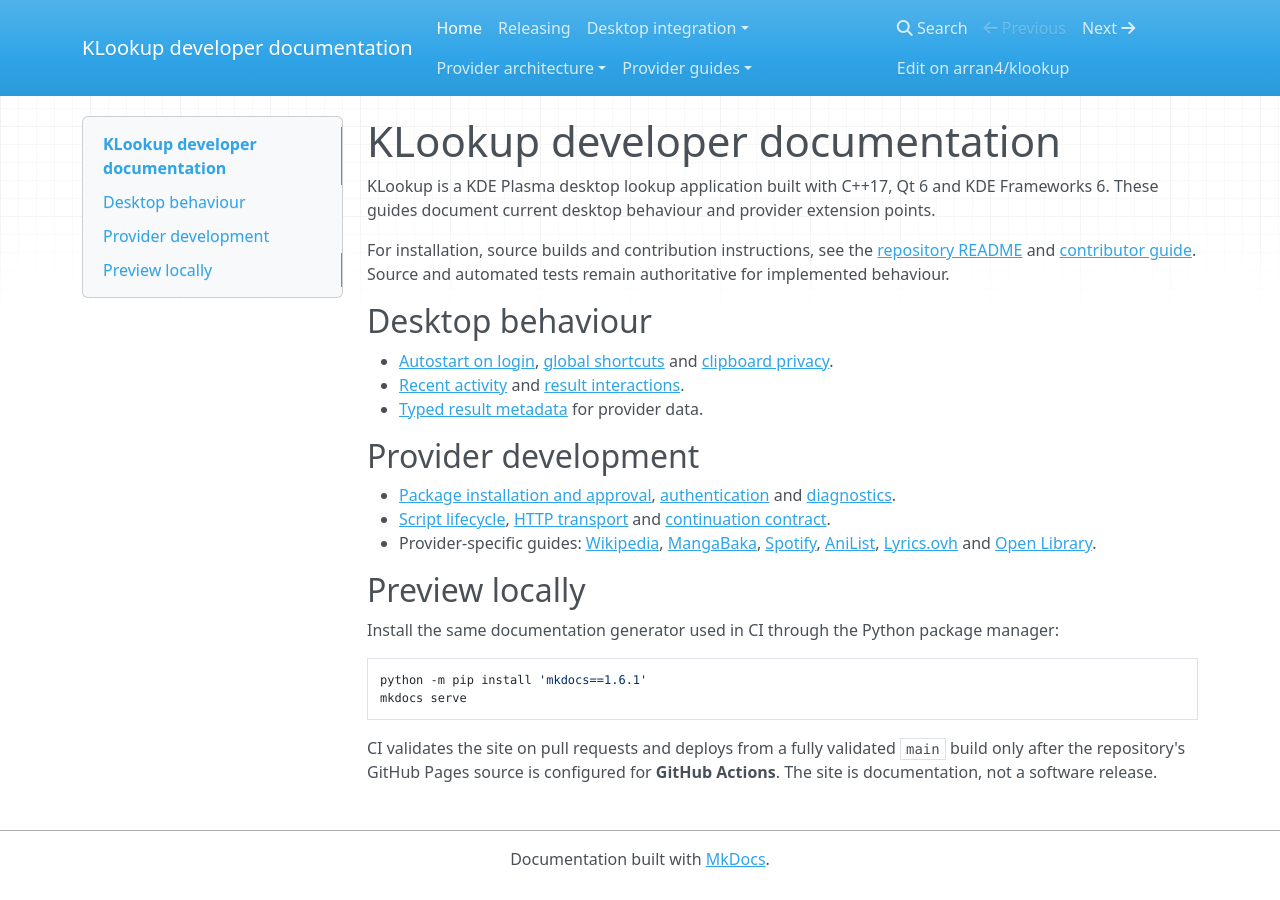
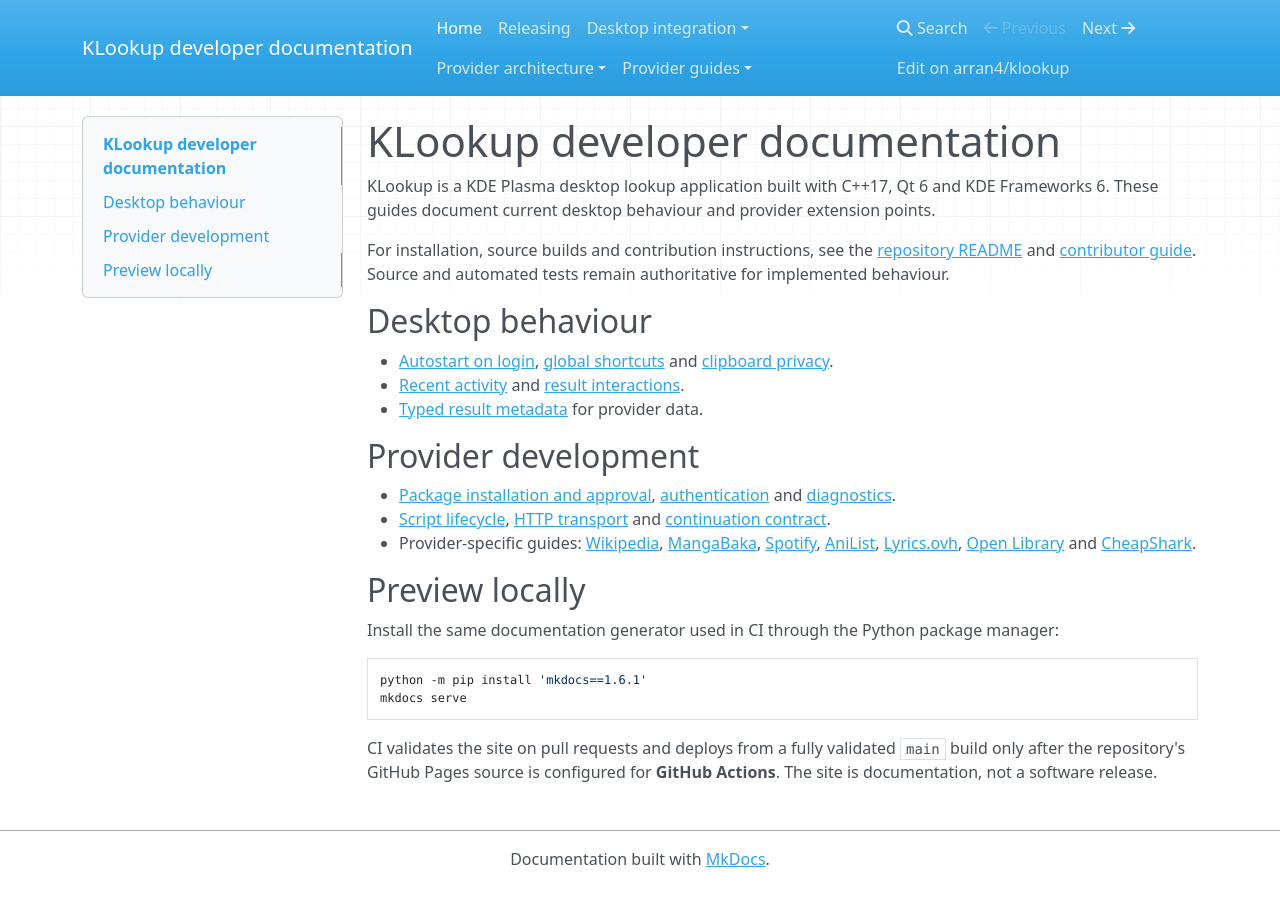
Before and after one commit to arran4/klookup, an MkDocs documentation site: the page built from docs/index.md, in a window 1280 px wide. Built offline with MkDocs 1.6.1, drawn with Linux system fonts in a browser that asks for light colours; nearby versions of some CDN libraries.

Commit message:
docs: add CheapShark provider guide to documentation navigation

```diff
--- a/docs/index.md
+++ b/docs/index.md
@@ -14,7 +14,7 @@
 
 - [Package installation and approval](provider-package-approval.md), [authentication](provider-authentication.md) and [diagnostics](provider-diagnostics.md).
 - [Script lifecycle](script-provider-lifecycle.md), [HTTP transport](provider-http-transport.md) and [continuation contract](provider-continuation.md).
-- Provider-specific guides: [Wikipedia](wikipedia-content.md), [MangaBaka](mangabaka-formats.md), [Spotify](spotify-provider.md), [AniList](provider-anilist.md), [Lyrics.ovh](provider-lyrics-ovh.md) and [Open Library](provider-openlibrary.md).
+- Provider-specific guides: [Wikipedia](wikipedia-content.md), [MangaBaka](mangabaka-formats.md), [Spotify](spotify-provider.md), [AniList](provider-anilist.md), [Lyrics.ovh](provider-lyrics-ovh.md), [Open Library](provider-openlibrary.md) and [CheapShark](provider-cheapshark.md).
 
 ## Preview locally
 
--- a/mkdocs.yml
+++ b/mkdocs.yml
@@ -34,3 +34,4 @@
       - AniList: provider-anilist.md
       - Lyrics.ovh: provider-lyrics-ovh.md
       - Open Library: provider-openlibrary.md
+      - CheapShark: provider-cheapshark.md
```
